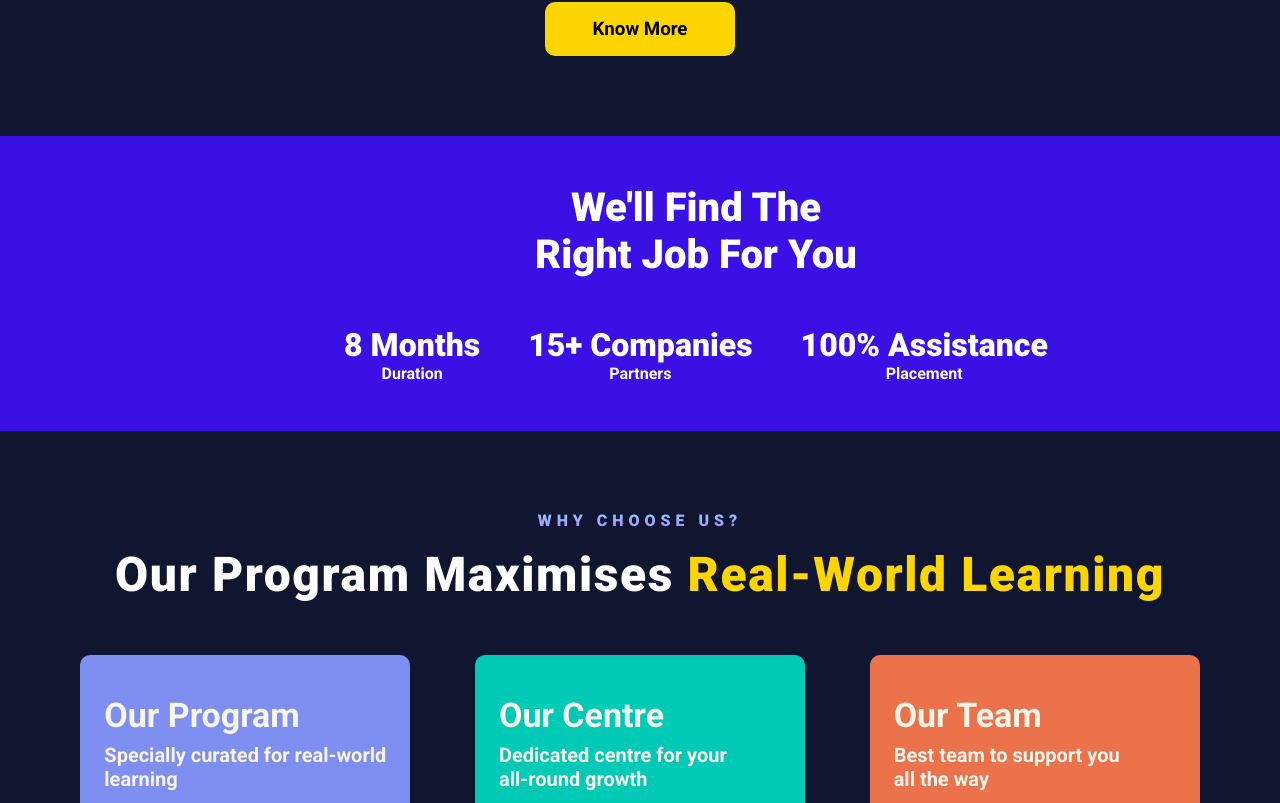
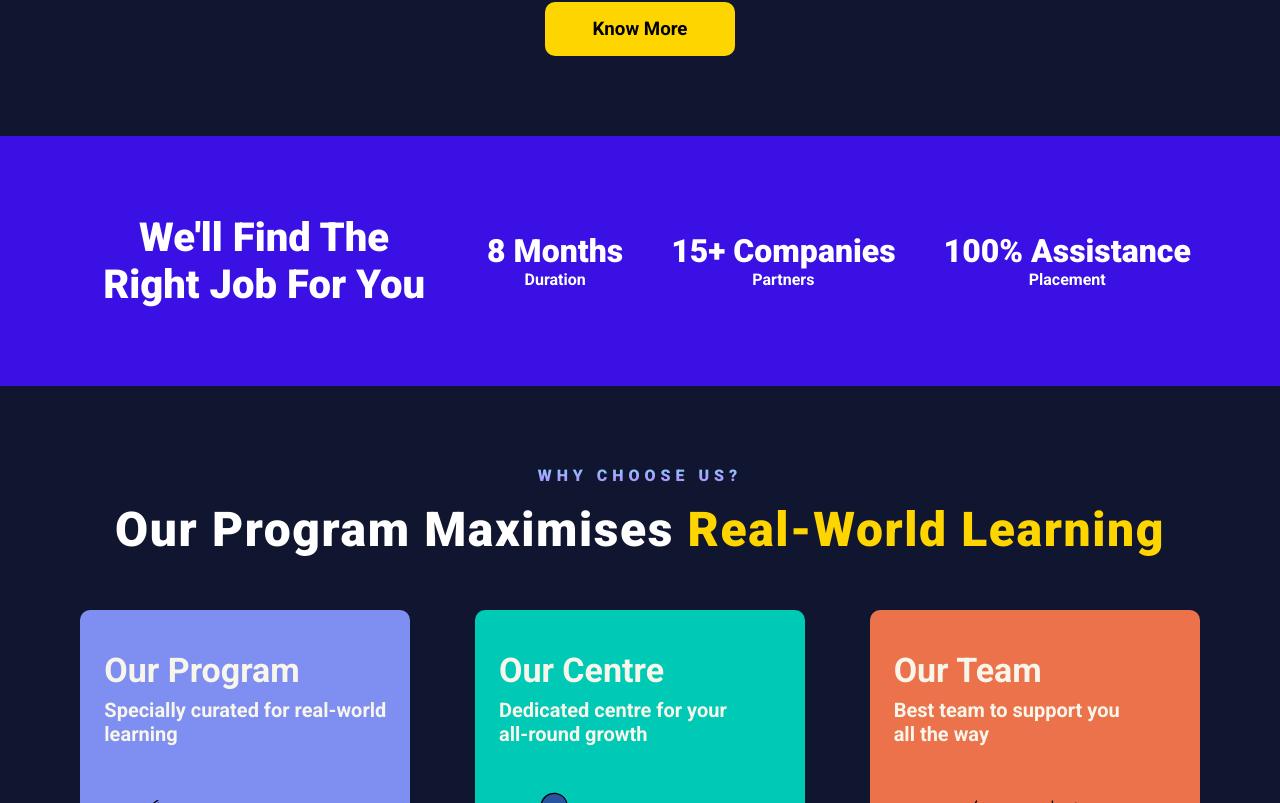
Before and after one commit to drumil32/Ed-Tech, a React (Vite) app in the folder frontend/: page / in a window 1280 px wide. Shown: the part 1377-2180 px from the top of the page. Built offline with nearby package versions, Linux system fonts and the light colour scheme.

Commit message:
fix: css fixed

```diff
--- a/frontend/src/components/organisms/Courses/style.module.scss
+++ b/frontend/src/components/organisms/Courses/style.module.scss
@@ -205,14 +205,11 @@
 .courseHighlights__container {
   width: 100%;
   min-height: 250px;
-  padding: 3rem 3rem 3rem 10rem;
+  padding: 3rem;
   background-color: #3a10e5;
   display: flex;
   justify-content: center;
   align-items: center;
-  @include md-max {
-    padding: 3rem;
-  }
   @include xsm-max {
     padding: 4rem 1rem;
   }
@@ -220,7 +217,7 @@
   .courseHighlights {
     display: flex;
     width: 100%;
-    max-width: 1880px;
+    max-width: 1440px;
     flex-wrap: wrap;
     justify-content: space-between;
     align-items: center;
@@ -269,13 +266,13 @@
   }
 }
 .exploreButton {
-  background-color: #FFD500;
+  background-color: #ffd500;
   padding: 1rem 3rem;
   border-radius: 10px;
-  transition: all .2s ease-in-out;
+  transition: all 0.2s ease-in-out;
 
   &:hover {
-  transition: all .2s ease-in-out;
-  background-color: #FFC107;
+    transition: all 0.2s ease-in-out;
+    background-color: #ffc107;
   }
 }
--- a/frontend/src/components/organisms/Footer/style.scss
+++ b/frontend/src/components/organisms/Footer/style.scss
@@ -201,7 +201,8 @@ footer {
             gap: 1rem;
           }
 
-          li, a{
+          li,
+          a {
             display: flex;
             color: var(--secondary-text-color);
             gap: 0.625rem;
@@ -272,13 +273,14 @@ footer {
               gap: 1rem;
             }
 
-            li {
+            li, a {
               display: flex;
               gap: 0.625rem;
               list-style: none;
               font-size: 1rem;
               font-weight: 600;
               cursor: pointer;
+              color: var(--secondary-text-color);
               opacity: 0.8;
               transition: 0.3s ease-in-out;
 
--- a/frontend/src/pages/CourseDetails/CourseDetails.module.scss
+++ b/frontend/src/pages/CourseDetails/CourseDetails.module.scss
@@ -72,7 +72,8 @@
   flex-direction: column;
   justify-content: center;
   min-height: 100vh;
-  max-width: 650px;
+  max-width: 750px;
+  text-align: center;
   padding: 1rem 4rem;
   gap: 2.5rem;
 
@@ -97,7 +98,7 @@
   height: max-content;
   flex: 1;
   display: flex;
-  justify-content: flex-start;
+  justify-content: center;
 }
 
 .card {
```
